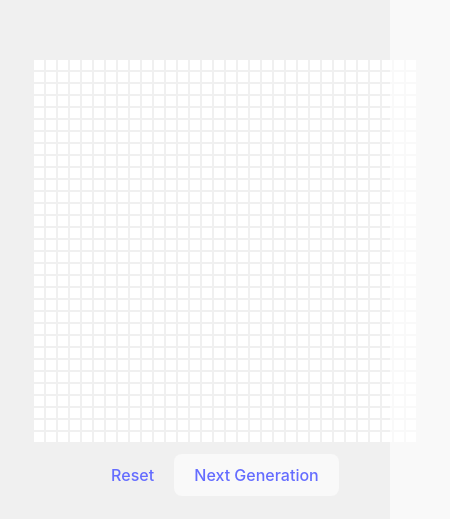
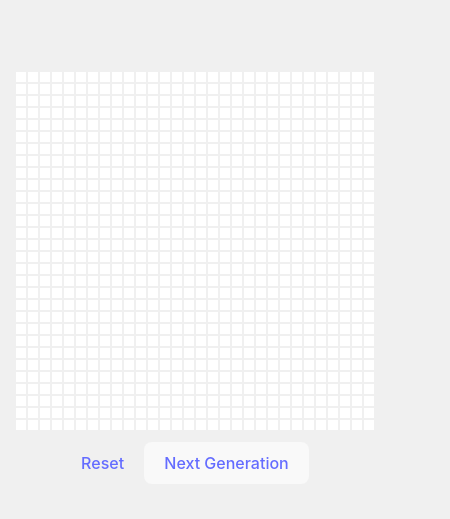
Before and after one commit to ben-x9/cell-simulator, a React (Vite) app: page / in a window 390 px wide. Shown: the part 145-664 px from the top of the page, 450 px wide, since content can reach past the window. Built offline with nearby package versions, Linux system fonts and the light colour scheme.

Commit message:
Fix for mobile

```diff
--- a/index.html
+++ b/index.html
@@ -3,7 +3,7 @@
   <head>
     <meta charset="UTF-8" />
     <link rel="icon" type="image/svg+xml" href="/vite.svg" />
-    <meta name="viewport" content="width=device-width, initial-scale=1.0" />
+    <meta name="viewport" content="width=device-width, user-scalable=no" />
     <title>Cell Simulator</title>
   </head>
   <body>
--- a/src/App.css
+++ b/src/App.css
@@ -1,7 +1,7 @@
 #root {
   max-width: 1280px;
   margin: 0 auto;
-  padding: 2rem;
+  padding: 5px;
   text-align: center;
 }
 
--- a/src/App.tsx
+++ b/src/App.tsx
@@ -3,7 +3,7 @@ import { useState } from "react"
 import { Board, generateBoard, newBoard, toggleCell } from "./models/board"
 import clsx from "clsx"
 
-export const boardSize = 32
+export const boardSize = 30
 export const initialBoard = newBoard(boardSize)
 
 export default function App() {
--- a/src/index.css
+++ b/src/index.css
@@ -5,7 +5,6 @@
   font-weight: 400;
 
   color: rgba(255, 255, 255, 0.87);
-  background-color: #f9f9f9;
 
   font-synthesis: none;
   text-rendering: optimizeLegibility;
@@ -18,7 +17,7 @@ body {
   margin: 0;
   display: flex;
   place-items: center;
-  min-width: 320px;
+  min-width: 100vw;
   min-height: 100vh;
   background-color: #f0f0f0;
 }
```
